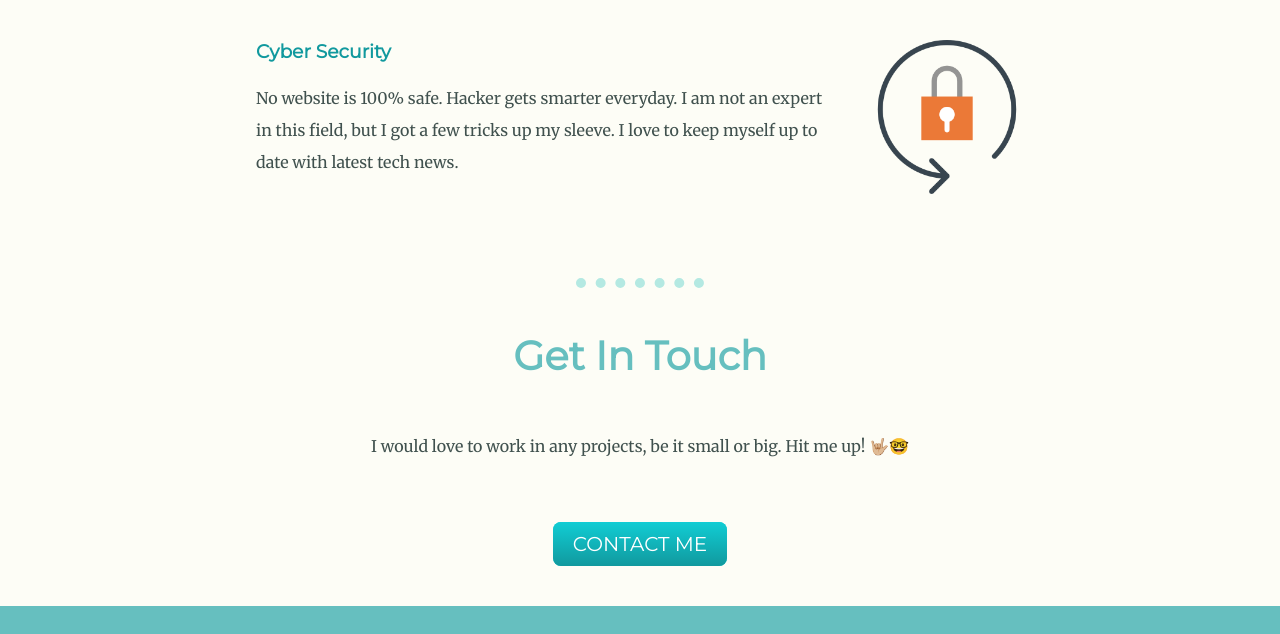
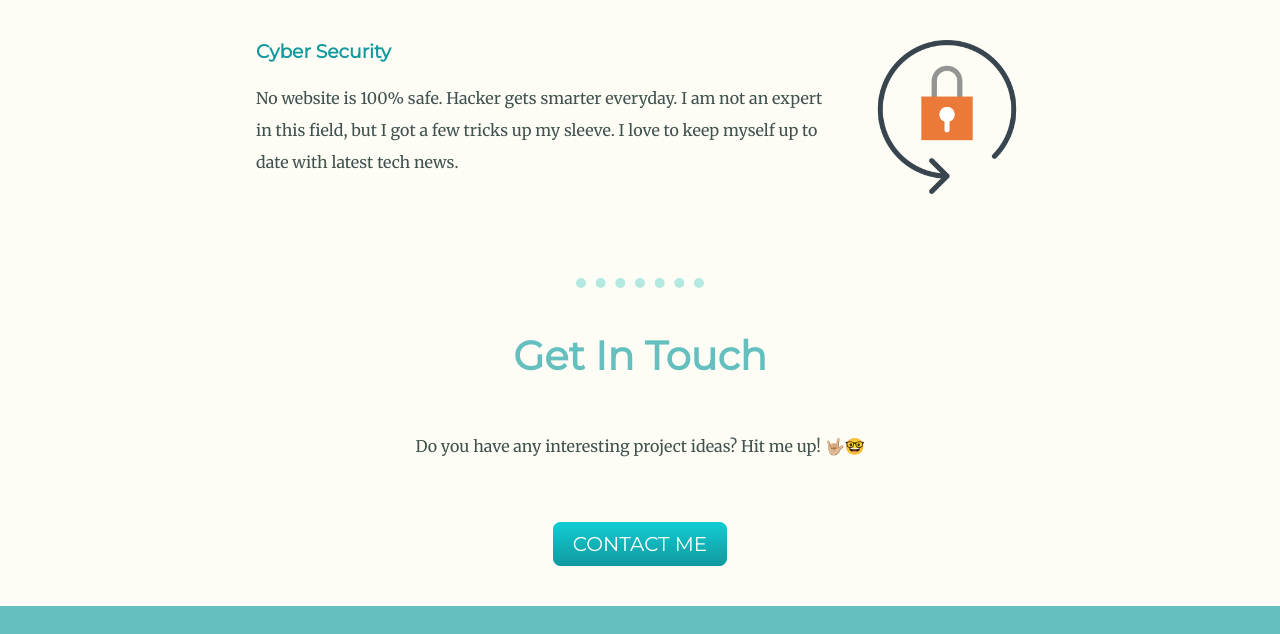
Before and after one commit to reach009/cv-with-style, a plain HTML site: page index.html in a window 1280 px wide. Shown: the part 1748-2382 px from the top of the page. Drawn offline with Linux system fonts and the light colour scheme.

Commit message:
small change

```diff
--- a/index.html
+++ b/index.html
@@ -44,7 +44,7 @@
     <hr>
     <div class="contact-me">
       <h2>Get In Touch</h2>
-      <p class="contact-message">I would love to work in any projects, be it small or big. Hit me up! 🤟🏼🤓 </p><br><br>
+      <p class="contact-message">Do you have any interesting project ideas? Hit me up! 🤟🏼🤓 </p><br><br>
       <a class="butn" href="mailto:sovanreach.c007@gmail.com">CONTACT ME</a>
     </div>
   </div>
```
